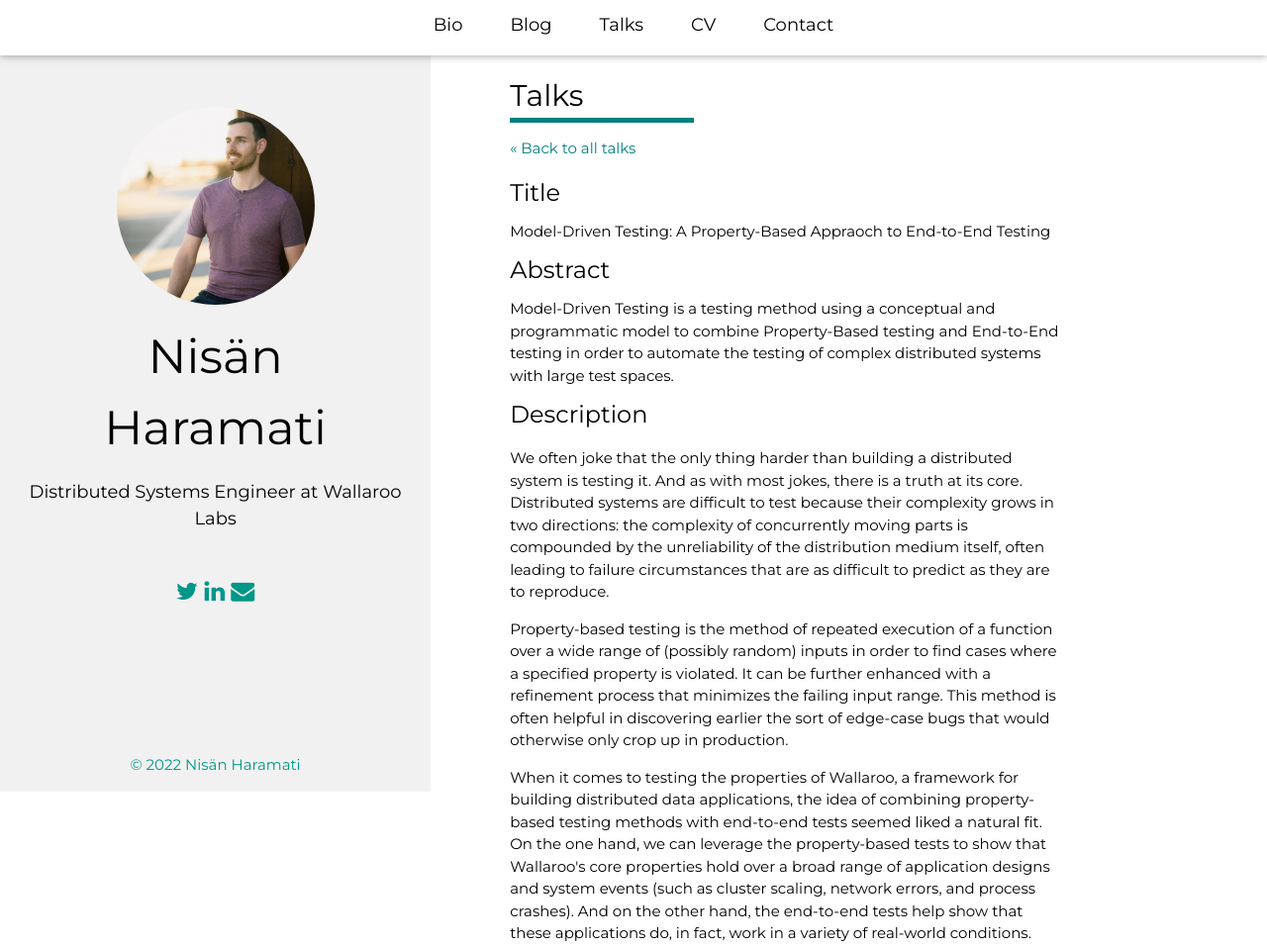
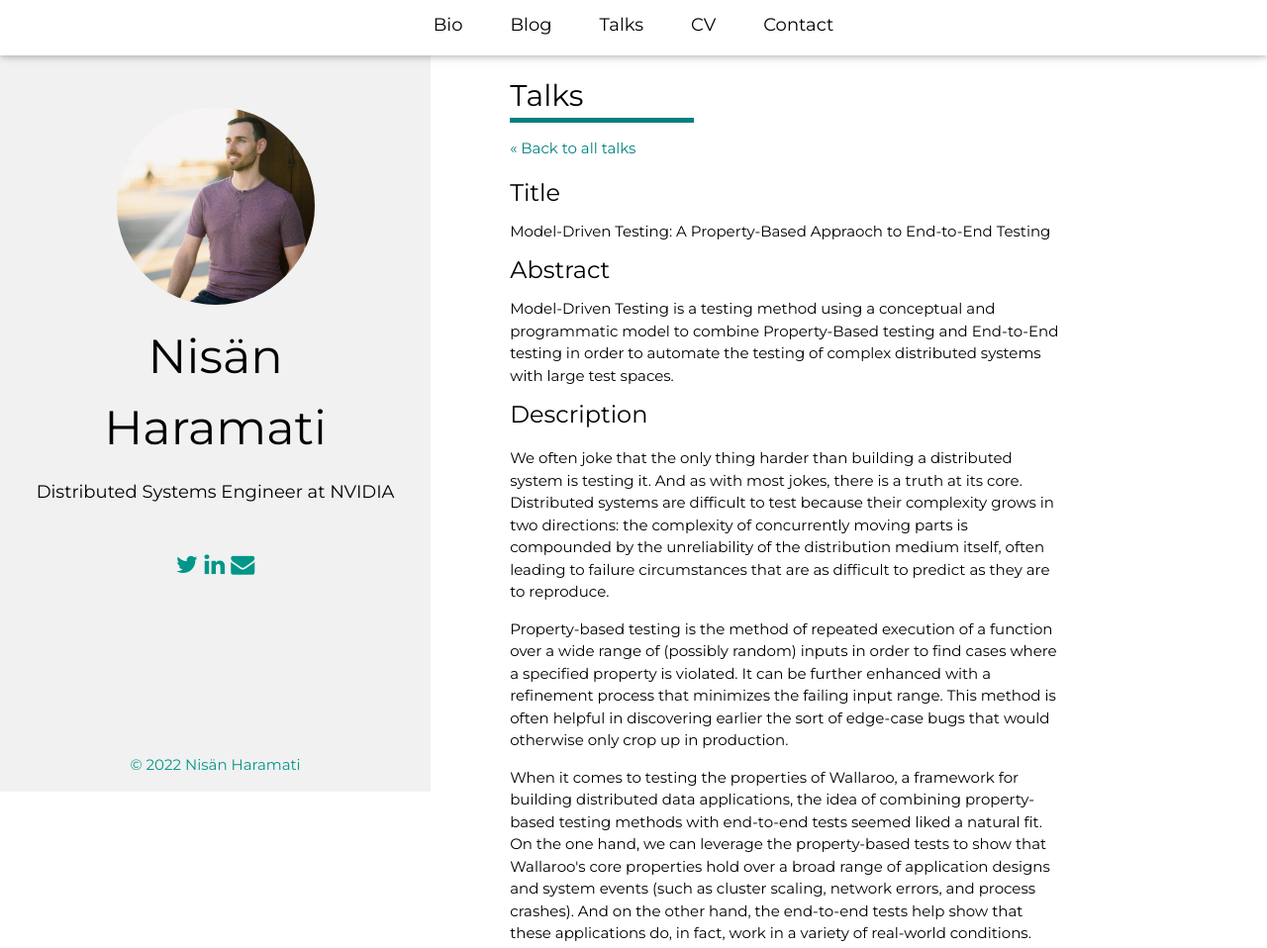
Before and after one commit to nisanharamati/nisanharamati.github.io, a plain HTML site: page talks-2-model-driven-testing.html in a window 1280 px wide. Shown: the top 958 px of the page at 99% size. Drawn offline with nearby package versions, Linux system fonts and the light colour scheme; a web font is replaced by a local one.

Commit message:
Update talks-2-model-driven-testing.html

```diff
--- a/talks-2-model-driven-testing.html
+++ b/talks-2-model-driven-testing.html
@@ -38,7 +38,7 @@
                 </div>
                 <div class="header-content">
                      <h1 class="w3-margin w3-xxxlarge">Nisän Haramati</h1>
-                     <h2 class="w3-large">Distributed Systems Engineer at Wallaroo Labs</h2>
+                     <h2 class="w3-large">Distributed Systems Engineer at NVIDIA</h2>
                     <div class="w3-xlarge w3-padding-32 header-social">
                          <a href="https://twitter.com/nisanharamati" target="_blank"><i class="fa fa-twitter w3-hover-opacity w3-text-teal"></i></a>
                          <a href="https://ca.linkedin.com/in/nisanharamati" target="_blank"><i class="fa fa-linkedin w3-hover-opacity w3-text-teal"></i></a>
```
